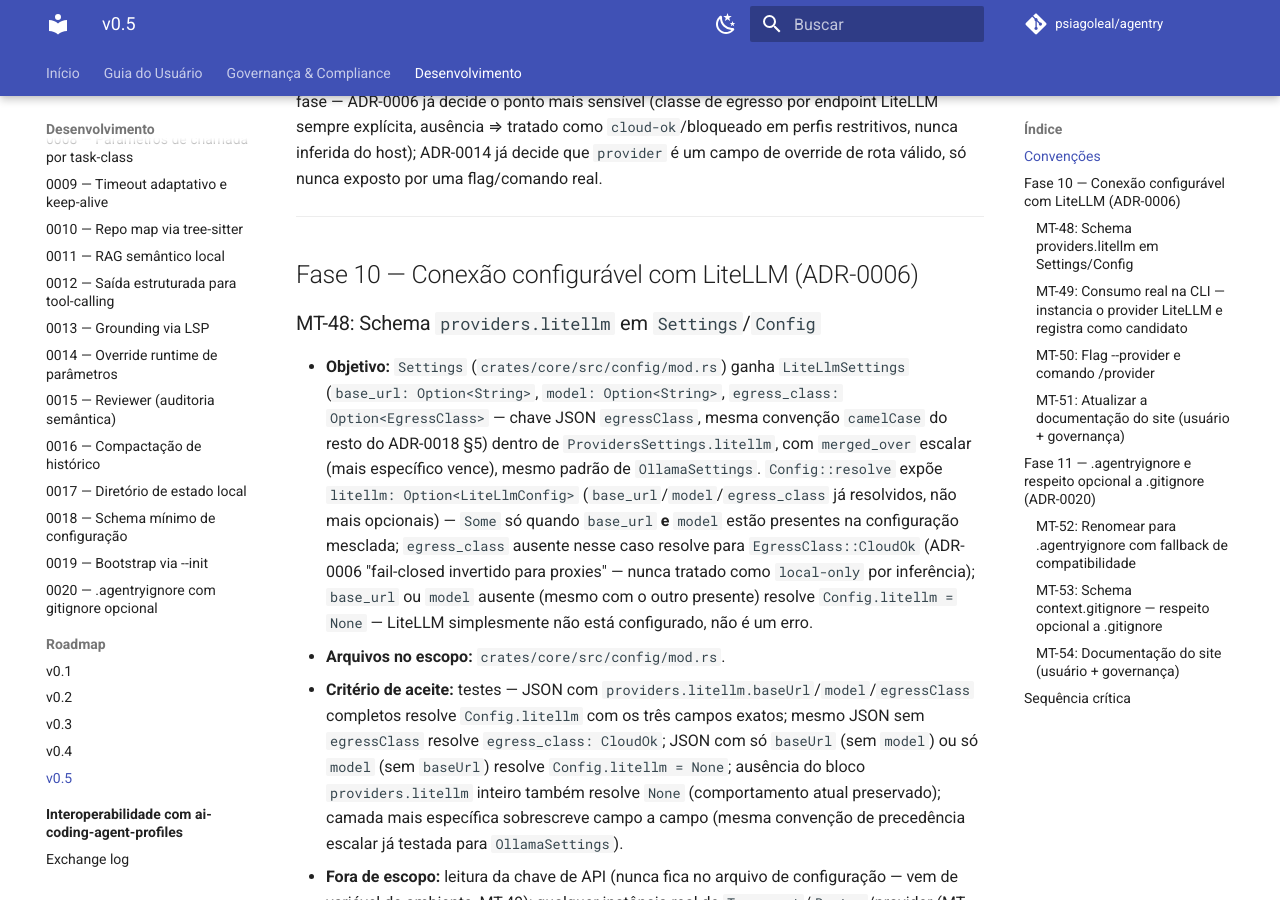
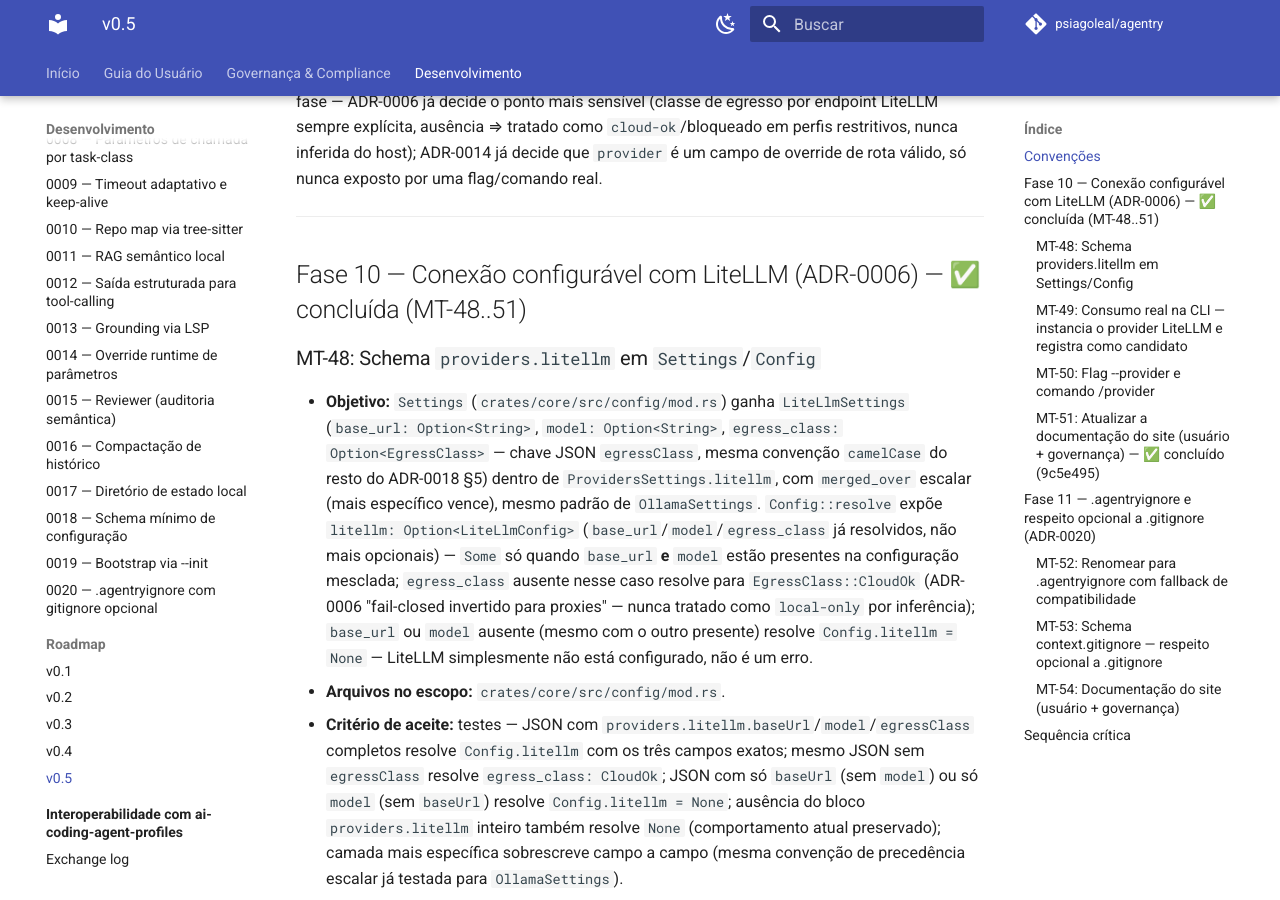
Before and after one commit to psiagoleal/agentry, an MkDocs documentation site: the page built from docs/roadmap-v0.5.md, in a window 1280 px wide and 900 px high, scrolled down 537 px. Built offline with MkDocs 1.6.1 and Material for MkDocs 9.7.7, drawn with Linux system fonts in a browser that asks for light colours; comment, search, counter and statistics services are not loaded; some of the changed text lies outside the part shown.

Commit message:
docs(roadmap): marca MT-51 concluído; Fase 10 completa
Fase 10 (conexão configurável com LiteLLM, ADR-0006) fecha com os quatro
tickets: MT-48 (schema), MT-49 (consumo real na CLI), MT-50 (--provider/
--comando /provider), MT-51 (documentação do site). Fase 11
(.agentryignore + context.gitignore.enabled, ADR-0020) segue aberta no
mesmo roadmap-v0.5.md — MT-52/53/54 ainda não iniciados.

{agente: Claude Code; modelo: claude-sonnet-5}

```diff
--- a/docs/roadmap-v0.5.md
+++ b/docs/roadmap-v0.5.md
@@ -23,7 +23,7 @@ override de rota válido, só nunca exposto por uma flag/comando real.
 
 ---
 
-## Fase 10 — Conexão configurável com LiteLLM (ADR-0006)
+## Fase 10 — Conexão configurável com LiteLLM (ADR-0006) — ✅ concluída (MT-48..51)
 
 ### MT-48: Schema `providers.litellm` em `Settings`/`Config`
 - **Objetivo:** `Settings` (`crates/core/src/config/mod.rs`) ganha `LiteLlmSettings`
@@ -92,7 +92,7 @@ override de rota válido, só nunca exposto por uma flag/comando real.
   rota (o erro de resolução já cobre isso).
 - **Depende de:** MT-49.
 
-### MT-51: Atualizar a documentação do site (usuário + governança)
+### MT-51: Atualizar a documentação do site (usuário + governança) — ✅ concluído (`9c5e495`)
 - **Objetivo:** revisar `docs/usuario/configuracao.md`/`uso.md` (novo bloco
   `providers.litellm`, flag `--provider`/comando `/provider`) e, principalmente,
   `docs/governanca/privacidade-e-egresso.md` — a afirmação atual ("nenhum destino de rede,
```
